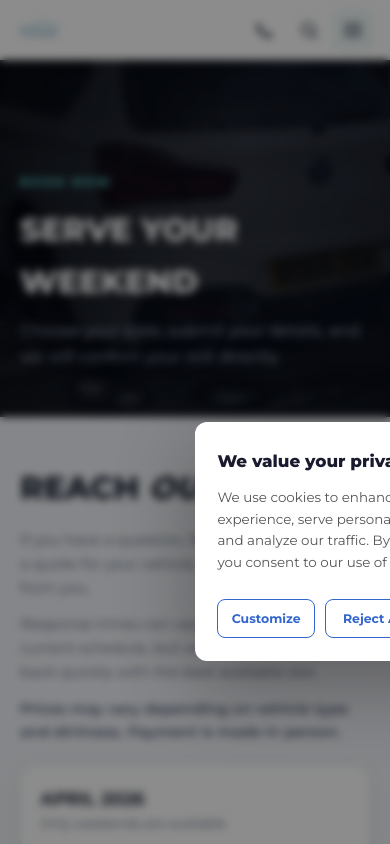
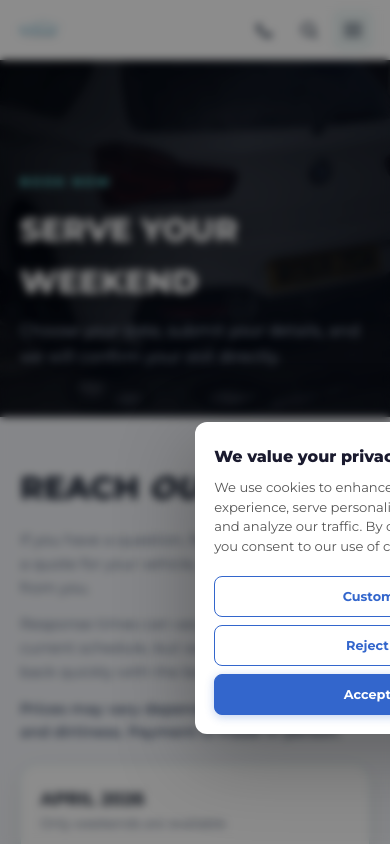
Before and after one commit to agrinaitweltd/mh, a Next.js app: page /book-now in a window 390 px wide. Shown: the top 844 px of the page. Built offline with nearby package versions, Linux system fonts and the light colour scheme.

Commit message:
Rebrcolours and logo

```diff
--- a/src/app/book-now/page.tsx
+++ b/src/app/book-now/page.tsx
@@ -1,6 +1,6 @@
 "use client";
 
-import { FormEvent, useMemo, useState } from "react";
+import { FormEvent, useEffect, useMemo, useState } from "react";
 import Footer from "@/components/Footer";
 import Header from "@/components/Header";
 import ScrollToTop from "@/components/ScrollToTop";
@@ -121,6 +121,15 @@ export default function BookNowPage() {
   const [submitted, setSubmitted] = useState(false);
   const todayKey = isoKey(new Date());
 
+  useEffect(() => {
+    const observer = new IntersectionObserver(
+      (entries) => entries.forEach((e) => { if (e.isIntersecting) e.target.classList.add("in-view"); }),
+      { threshold: 0.1 }
+    );
+    document.querySelectorAll(".scroll-reveal").forEach((el) => observer.observe(el));
+    return () => observer.disconnect();
+  }, []);
+
   const handleSubmit = (event: FormEvent<HTMLFormElement>) => {
     event.preventDefault();
     setSubmitted(true);
@@ -142,7 +151,7 @@ export default function BookNowPage() {
         </div>
       </section>
 
-      <section className="book-form-section section-shell">
+      <section className="book-form-section section-shell scroll-reveal">
         <div className="container book-form-grid">
           <div className="book-copy">
             <h2>REACH <em>OUT</em></h2>
@@ -309,7 +318,7 @@ export default function BookNowPage() {
         </div>
       </section>
 
-      <section className="booking-process section-shell">
+      <section className="booking-process section-shell scroll-reveal">
         <div className="container">
           <div className="section-head">
             <p className="eyebrow">Process</p>
@@ -327,7 +336,7 @@ export default function BookNowPage() {
         </div>
       </section>
 
-      <section className="booking-faq section-shell">
+      <section className="booking-faq section-shell scroll-reveal">
         <div className="container">
           <div className="section-head">
             <p className="eyebrow">FAQ</p>
--- a/src/app/globals.css
+++ b/src/app/globals.css
@@ -2155,7 +2155,10 @@ button, input, textarea, select { font-family: inherit; }
   gap: 1.2rem;
 }
 .svc-card {
-  background: #131619;
+  background-color: #131619;
+  background-size: cover;
+  background-position: center;
+  background-repeat: no-repeat;
   border: 1px solid rgba(255, 255, 255, 0.08);
   border-radius: 14px;
   padding: 1.4rem 1.3rem 1.2rem;
@@ -3141,13 +3144,23 @@ button, input, textarea, select { font-family: inherit; }
 
 @media (max-width: 600px) {
   .cookie-modal {
-    padding: 1.6rem 1.4rem 1.4rem;
+    padding: 1.4rem 1.2rem 1.2rem;
     border-radius: 12px;
-  }
-  .cookie-modal-title { font-size: 1.05rem; }
-  .cookie-modal-desc { font-size: 0.84rem; }
-  .cookie-modal-actions { flex-wrap: wrap; }
-  .cookie-modal-btn { flex: 1; min-width: 0; text-align: center; padding: 0.7rem 0.8rem; font-size: 0.78rem; }
+    width: calc(100% - 1.5rem);
+    max-width: 100%;
+  }
+  .cookie-modal-title { font-size: 1rem; margin-bottom: 0.5rem; }
+  .cookie-modal-desc { font-size: 0.82rem; margin-bottom: 1.2rem; line-height: 1.5; }
+  .cookie-modal-actions {
+    flex-direction: column;
+    gap: 0.5rem;
+  }
+  .cookie-modal-btn {
+    width: 100%;
+    text-align: center;
+    padding: 0.75rem 1rem;
+    font-size: 0.8rem;
+  }
 }
 
 /* Hide old cookie bar styles in case of leftover markup */
--- a/src/app/page.tsx
+++ b/src/app/page.tsx
@@ -180,7 +180,7 @@ export default function Home() {
         </div>
       </section>
 
-      <section className="trust-strip">
+      <section className="trust-strip scroll-reveal">
         <div className="container trust-grid">
           <article className="trust-card reveal-up"><h3>170K+</h3><p>Audience Reach</p></article>
           <article className="trust-card reveal-up"><h3>10+</h3><p>Years Experience</p></article>
```
